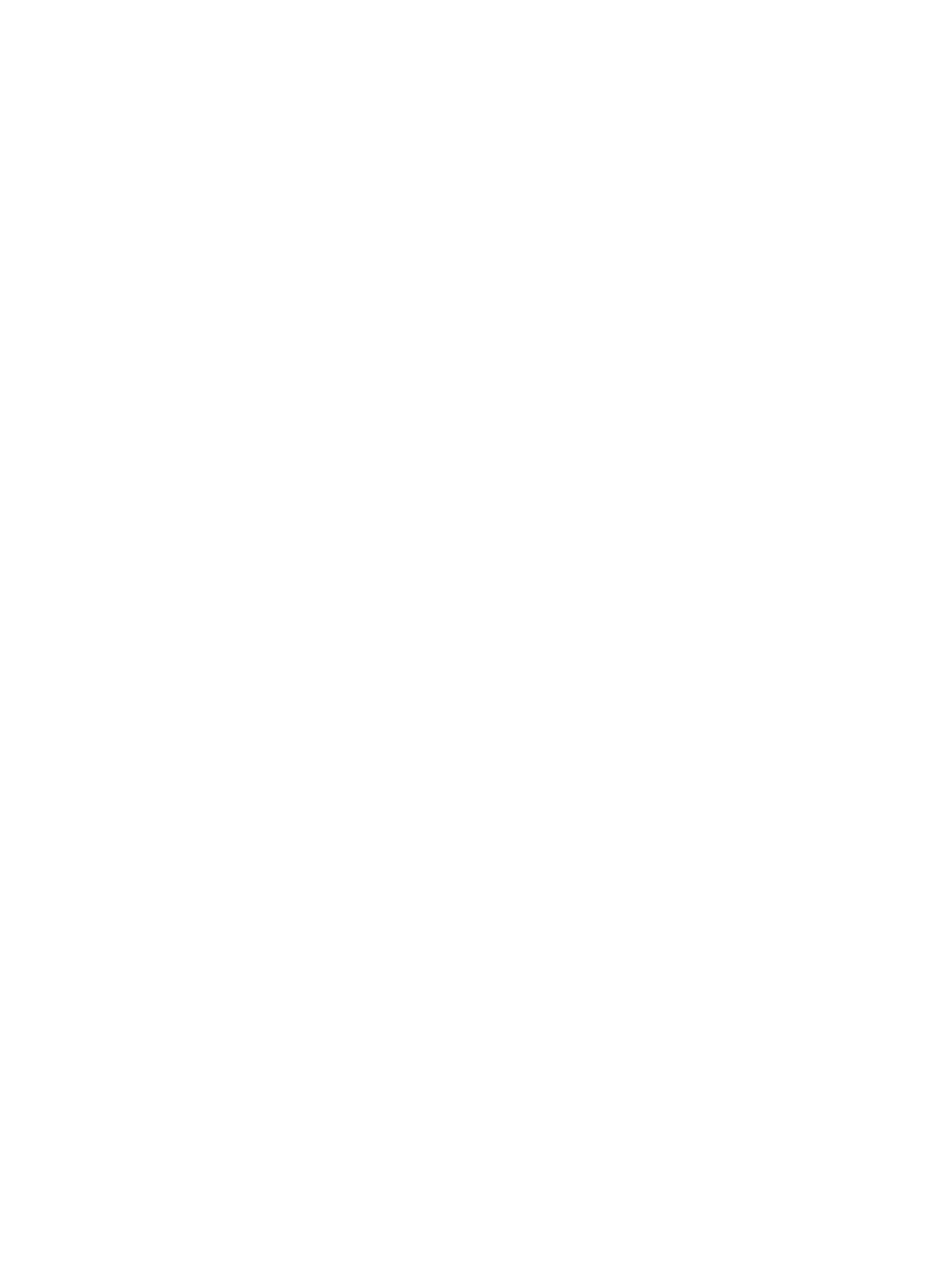
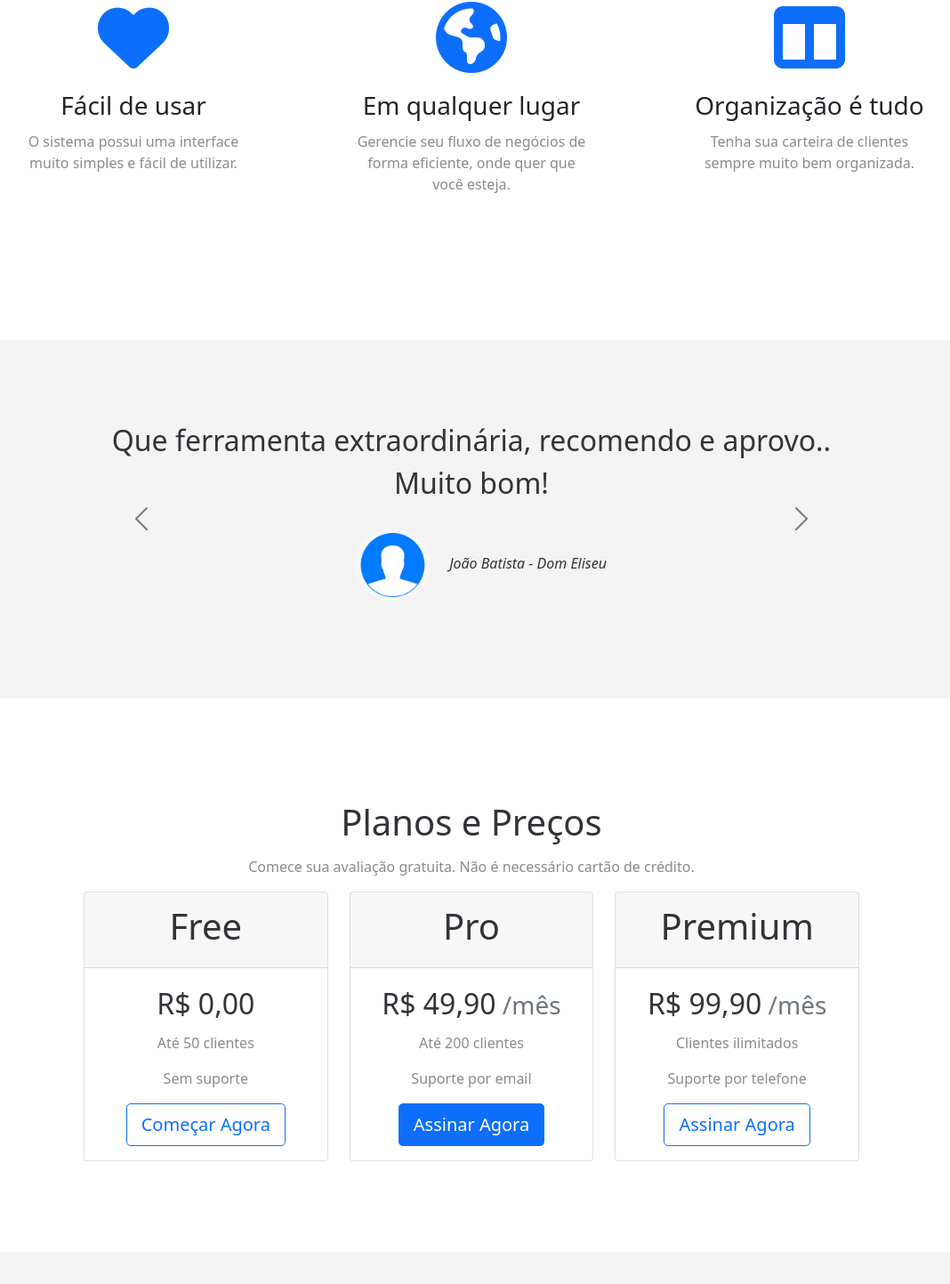
Before and after one commit to sergio-slima/crm-inforsys, a React (Create React App) app: page / in a window 1280 px wide. Shown: the part 724-2167 px from the top of the page at 89% size, without its empty margins (110-1178 px from the left). Before the commit the page ends 800 px from the top, so only its background shows below. Built offline with nearby package versions, Linux system fonts and the light colour scheme.

Commit message:
Finalizando home do crm

```diff
--- a/public/index.html
+++ b/public/index.html
@@ -5,6 +5,7 @@
   <title>React App</title>
   <link href="https://cdn.jsdelivr.net/npm/bootstrap@5.0.0-beta3/dist/css/bootstrap.min.css" rel="stylesheet"
     integrity="sha384-eOJMYsd53ii+scO/bJGFsiCZc+5NDVN2yr8+0RDqr0Ql0h+rP48ckxlpbzKgwra6" crossorigin="anonymous">
+  <script src="https://kit.fontawesome.com/839c006c19.js" crossorigin="anonymous"></script>
   <link rel="stylesheet" href="styles.css">
 </head>
 
--- a/public/styles.css
+++ b/public/styles.css
@@ -1,5 +1,9 @@
 h1, h2, h3, h4, h5 {
     line-height: 1.5;
+}
+
+p {
+    color: #8b8b8b;
 }
 
 /* NAVBAR */
@@ -21,3 +25,46 @@ h1, h2, h3, h4, h5 {
 .btn-banner {
     margin: 8% 3% 5% 0;
 }
+
+/* FEATURES */
+#features {
+    padding: 7% 5%;
+}
+.feature-box {
+    text-align: center;
+    padding: 5%;
+}
+.icon {
+    color: #0d6efd;
+    margin-bottom: 15px;
+}
+
+/* TESTEMUNHO */
+#testemunho {
+    background-color: #f3f3f3;
+    color: #323338;
+    padding: 7% 15%;
+    text-align: center;
+}
+#testemunho img {
+    border-radius: 50%;
+    width: 10%;
+    margin: 20px;
+}
+
+/* PRECOS */
+#precos .titulo {
+    margin-top: 5%;
+}
+
+#precos {
+    padding: 5% 15% 8%;
+    color: #323338;
+}
+
+/* FOOTER */
+#footer {
+    padding: 3% 15%;
+    text-align: center;
+    background-color: #f3f3f3;
+}
--- /dev/null
+++ b/src/site/Components/features.jsx
@@ -0,0 +1,27 @@
+import React from 'react';
+
+function Features() {
+    return <section id="features">
+        <div className="container">
+            <div className="row">
+                <div className="col-lg-4 feature-box">
+                    <i class="icon fas fa-heart fa-5x"></i>
+                    <h3>Fácil de usar</h3>
+                    <p>O sistema possui uma interface muito simples e fácil de utilizar.</p>
+                </div>
+                <div className="col-lg-4 feature-box">
+                    <i class="icon fas fa-globe-americas fa-5x"></i>
+                    <h3>Em qualquer lugar</h3>
+                    <p>Gerencie seu fluxo de negócios de forma eficiente, onde quer que você esteja.</p>
+                </div>
+                <div className="col-lg-4 feature-box">
+                    <i class="icon fas fa-columns fa-5x"></i>
+                    <h3>Organização é tudo</h3>
+                    <p>Tenha sua carteira de clientes sempre muito bem organizada.</p>
+                </div>
+            </div>
+        </div>
+    </section>;
+}
+
+export default Features;
--- /dev/null
+++ b/src/site/Components/footer.jsx
@@ -0,0 +1,20 @@
+import React from 'react';
+
+function Footer() {
+    var ano = new Date().getFullYear();
+
+    return <section id="footer">
+        <div>
+            <ul class="list-unstyled list-inline social text-center">
+                <li class="list-inline-item"><a href="https://www.facebook.com/infosyssistemas/" target="_blank"><i class="fa fa-facebook fa-2x"></i></a></li>
+                <li class="list-inline-item"><a href="https://www.youtube.com/channel/UCbvq0ZmXtBHzQ_DksaGZhfg" target="_blank"><i class="fa fa-youtube fa-2x"></i></a></li>
+                <li class="list-inline-item"><a href="https://www.instagram.com/inforsyssistemas/" target="_blank"><i class="fa fa-instagram fa-2x"></i></a></li>
+                <li class="list-inline-item"><a href="mailto:suporteinfosys@gmail.com" target="_blank"><i class="fa fa-envelope fa-2x"></i></a></li>
+            </ul>
+        </div>
+        <a href="mailto:suporteinfosys@gmail.com">suporteinfosys@gmail.com</a>
+        <p>Desenvolvido por Inforsys - {ano}</p>
+    </section>;
+}
+
+export default Footer;
--- a/src/site/Components/menu.jsx
+++ b/src/site/Components/menu.jsx
@@ -1,7 +1,7 @@
 import React from 'react';
 
 function Menu() {
-    return <nav className="navbar navbar-expand-md navbar-dark">
+    return <nav className="navbar fixed-top navbar-expand-md navbar-dark">
         <div className="container">
             <a className="navbar-brand" href="#">
                 <img src="Images/logo-white.png" alt="" height="28"></img>
@@ -14,19 +14,19 @@ function Menu() {
             <div className="collapse navbar-collapse" id="navbarSupportedContent">
                 <ul className="navbar-nav ms-auto">
                     <li className="nav-item">
-                        <a className="nav-link" aria-current="page" href="#">Home</a>
+                        <a className="nav-link" aria-current="page" href="#banner">Home</a>
                     </li>
                     <li className="nav-item">
-                        <a className="nav-link" aria-current="page" href="#">Features</a>
+                        <a className="nav-link" aria-current="page" href="#features">Features</a>
                     </li>
                     <li className="nav-item">
-                        <a className="nav-link" aria-current="page" href="#">Clientes</a>
+                        <a className="nav-link" aria-current="page" href="#testemunho">Clientes</a>
                     </li>
                     <li className="nav-item">
-                        <a className="nav-link" aria-current="page" href="#">Planos e Preços</a>
+                        <a className="nav-link" aria-current="page" href="#precos">Planos e Preços</a>
                     </li>
                     <li className="nav-item">
-                        <a className="nav-link" aria-current="page" href="#">Contato</a>
+                        <a className="nav-link" aria-current="page" href="#footer">Contato</a>
                     </li>
                 </ul>
             </div>
--- /dev/null
+++ b/src/site/Components/precos.jsx
@@ -0,0 +1,52 @@
+import React from 'react';
+
+function Precos() {
+    return <section id="precos">
+        <div className="container">
+            <div className="row text-center">
+                <div className="titulo">
+                    <h1>Planos e Preços</h1>
+                    <p>Comece sua avaliação gratuita. Não é necessário cartão de crédito.</p>
+                </div>
+            </div>
+
+            <div className="row text-center">
+                <div className="col-lg-4">
+                    <div className="card">
+                        <div className="card-header"><h1>Free</h1></div>
+                        <div className="card-body">
+                            <h2>R$ 0,00</h2>
+                            <p>Até 50 clientes</p>
+                            <p>Sem suporte</p>
+                            <button className="btn btn-lg btn-outline-primary">Começar Agora</button>
+                        </div>
+                    </div>
+                </div>
+                <div className="col-lg-4">
+                    <div className="card">
+                        <div className="card-header"><h1>Pro</h1></div>
+                        <div className="card-body">
+                            <h2>R$ 49,90<small className="text-muted"> /mês</small></h2>
+                            <p>Até 200 clientes</p>
+                            <p>Suporte por email</p>
+                            <button className="btn btn-lg btn-primary">Assinar Agora</button>
+                        </div>
+                    </div>
+                </div>
+                <div className="col-lg-4">
+                    <div className="card">
+                        <div className="card-header"><h1>Premium</h1></div>
+                        <div className="card-body">
+                            <h2>R$ 99,90<small className="text-muted"> /mês</small></h2>
+                            <p>Clientes ilimitados</p>
+                            <p>Suporte por telefone</p>
+                            <button className="btn btn-lg btn-outline-primary">Assinar Agora</button>
+                        </div>
+                    </div>
+                </div>
+            </div>
+        </div>
+    </section>;
+}
+
+export default Precos;
--- /dev/null
+++ b/src/site/Components/testemunho.jsx
@@ -0,0 +1,32 @@
+import React from 'react';
+
+function Testemunho() {
+    return <section id="testemunho">
+        <div className="container">
+            <div id="carouselExampleInterval" className="carousel carousel-dark slide" data-bs-ride="carousel">
+                <div className="carousel-inner">
+                    <div className="carousel-item active" data-bs-interval="5000">
+                        <h2>Excelente ferramenta para acompanhamento do dia a dia, sendo flexível o suficiente para...</h2>
+                        <img src="Images/perfil.png" alt="Cliente" />
+                        <em>Marcio Costa - Açailândia</em>
+                    </div>
+                    <div className="carousel-item" data-bs-interval="5000">
+                        <h2>Que ferramenta extraordinária, recomendo e aprovo.. Muito bom!</h2>
+                        <img src="Images/perfil.png" alt="Cliente" />
+                        <em>João Batista - Dom Eliseu</em>
+                    </div>
+                </div>
+                <button className="carousel-control-prev" type="button" data-bs-target="#carouselExampleInterval" data-bs-slide="prev">
+                    <span className="carousel-control-prev-icon" aria-hidden="true"></span>
+                    <span className="visually-hidden">Previous</span>
+                </button>
+                <button className="carousel-control-next" type="button" data-bs-target="#carouselExampleInterval" data-bs-slide="next">
+                    <span className="carousel-control-next-icon" aria-hidden="true"></span>
+                    <span className="visually-hidden">Next</span>
+                </button>
+            </div>
+        </div>
+    </section>;
+}
+
+export default Testemunho;
--- a/src/site/site.jsx
+++ b/src/site/site.jsx
@@ -1,11 +1,19 @@
 import React from 'react';
 import Menu from './Components/menu';
 import Banner from './Components/banner';
+import Features from './Components/features';
+import Testemunho from './Components/testemunho';
+import Precos from './Components/precos';
+import Footer from './Components/footer';
 
 function Site() {
     return <div>
         <Menu />
         <Banner />
+        <Features />
+        <Testemunho />
+        <Precos />
+        <Footer />
     </div>;
 }
 
```
